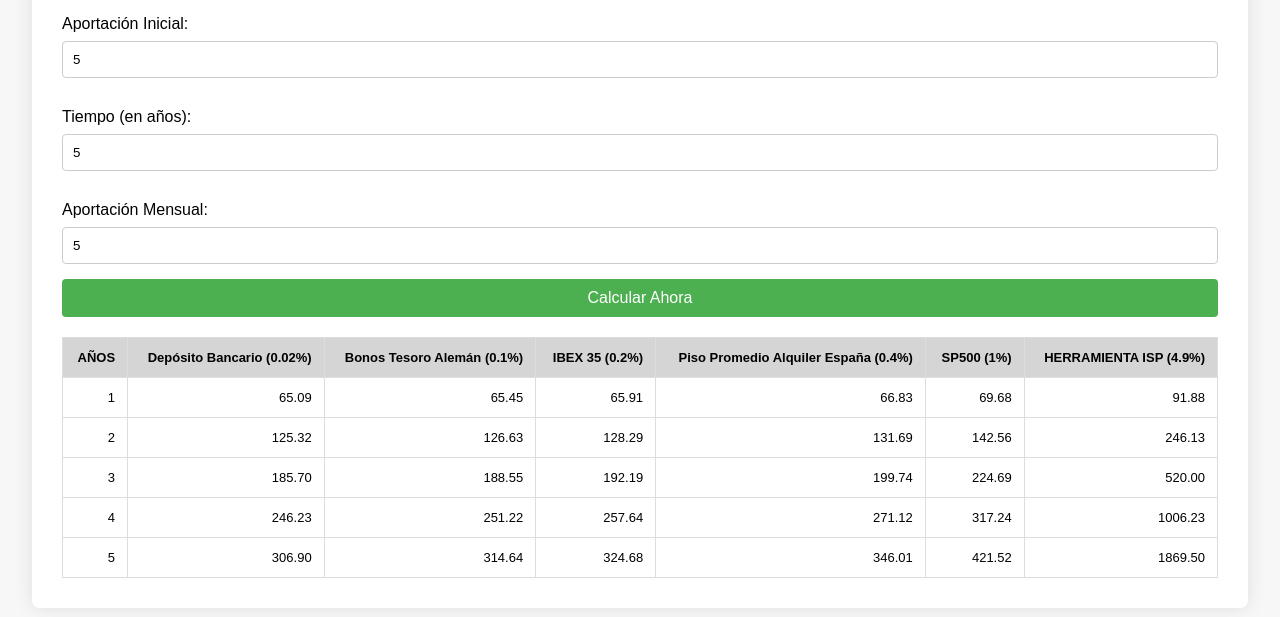
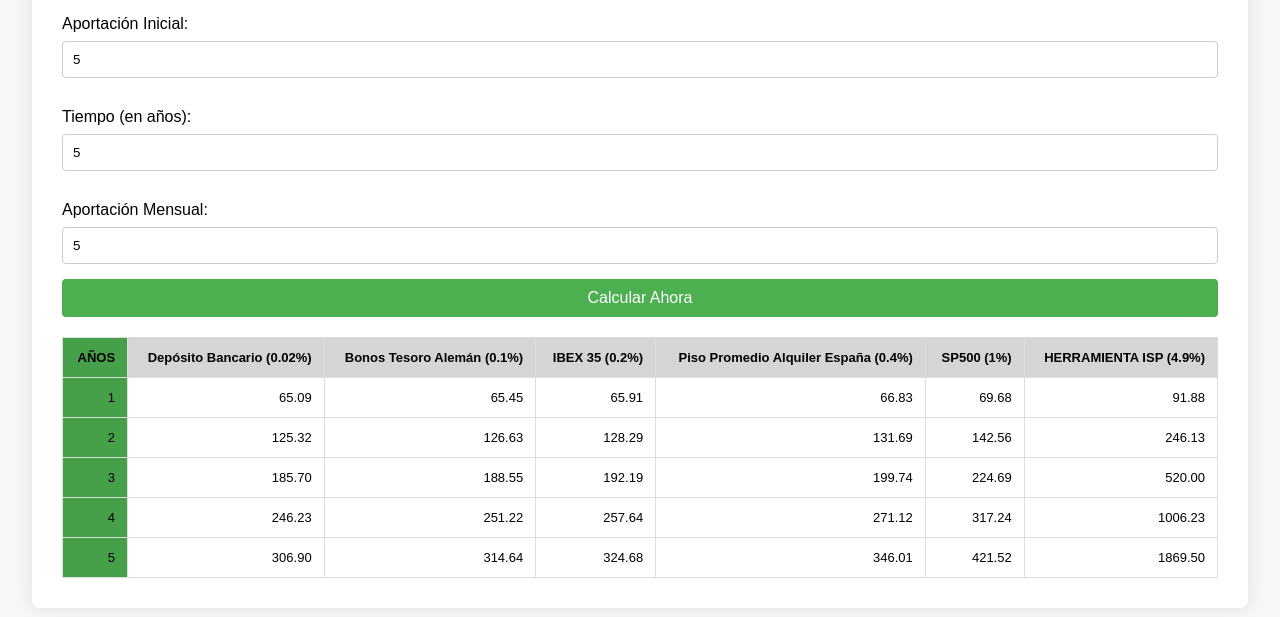
Before and after one commit to yeasiniqra/cal, a plain HTML site: page index.html in a window 1280 px wide. Both pictures are taken after typing "5", "5", "5" into the empty fields and a click on the button "Calcular Ahora". Shown: the part 151-768 px from the top of the page. Drawn offline with Linux system fonts and the light colour scheme.

Commit message:
fixed all

```diff
--- a/index.html
+++ b/index.html
@@ -49,6 +49,7 @@
             box-sizing: border-box;
             height: 35px !important;
             text-align: left !important;
+            outline: none !important;
         }
 
         button {
@@ -85,11 +86,19 @@
             color: black;
         }
 
+
         #calculator{
             max-width: 95%;
             width: 100%;
             margin: 0 auto;
             box-sizing: border-box;
+        }
+        th.p-static {
+            background-color: #45A049;
+        }
+
+        td.p-static {
+            background-color: #45A049;
         }
 
          /* media query for responsive */
```
